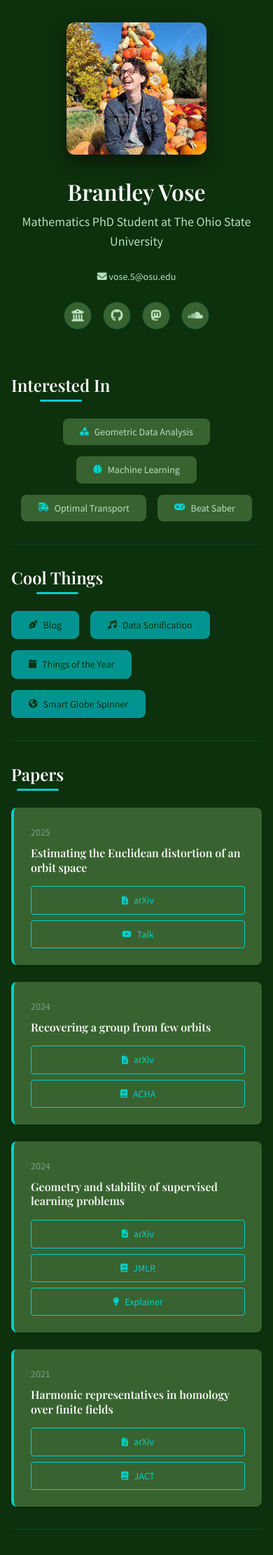
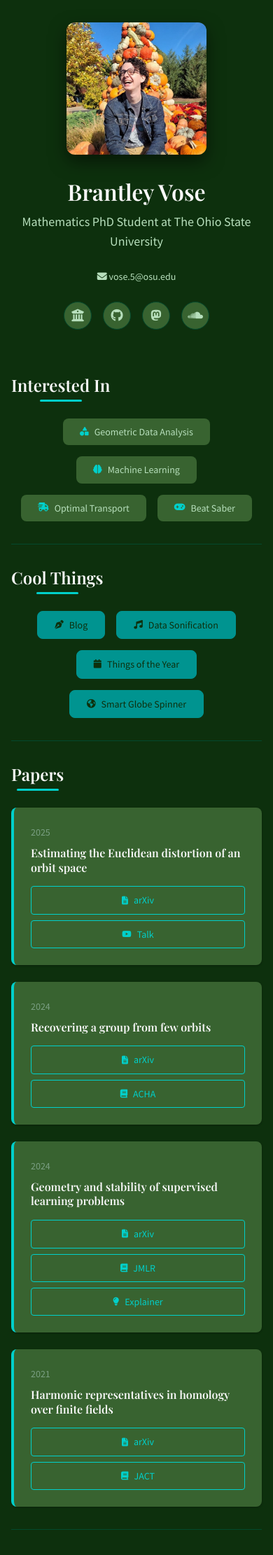
Before and after one commit to prismika/prismika.github.io, a Jekyll site: the page built from index.html, in a window 390 px wide. Shown: the top 2222 px of the page at 70% size. Built offline with Jekyll 4.4.1, drawn with Linux system fonts in a browser that asks for light colours.

Commit message:
Fix buttons on mobile.

```diff
--- a/_sass/_components.scss
+++ b/_sass/_components.scss
@@ -181,7 +181,7 @@
   gap: $spacing-sm;
 }
 
-.other-tag {
+a.other-tag {
   display: inline-flex;
   align-items: center;
   gap: $spacing-xs;
--- a/_sass/_responsive.scss
+++ b/_sass/_responsive.scss
@@ -36,7 +36,8 @@
     }
   }
 
-  .interests-list {
+  .interests-list,
+  .other-links {
     justify-content: center;
   }
 
```
